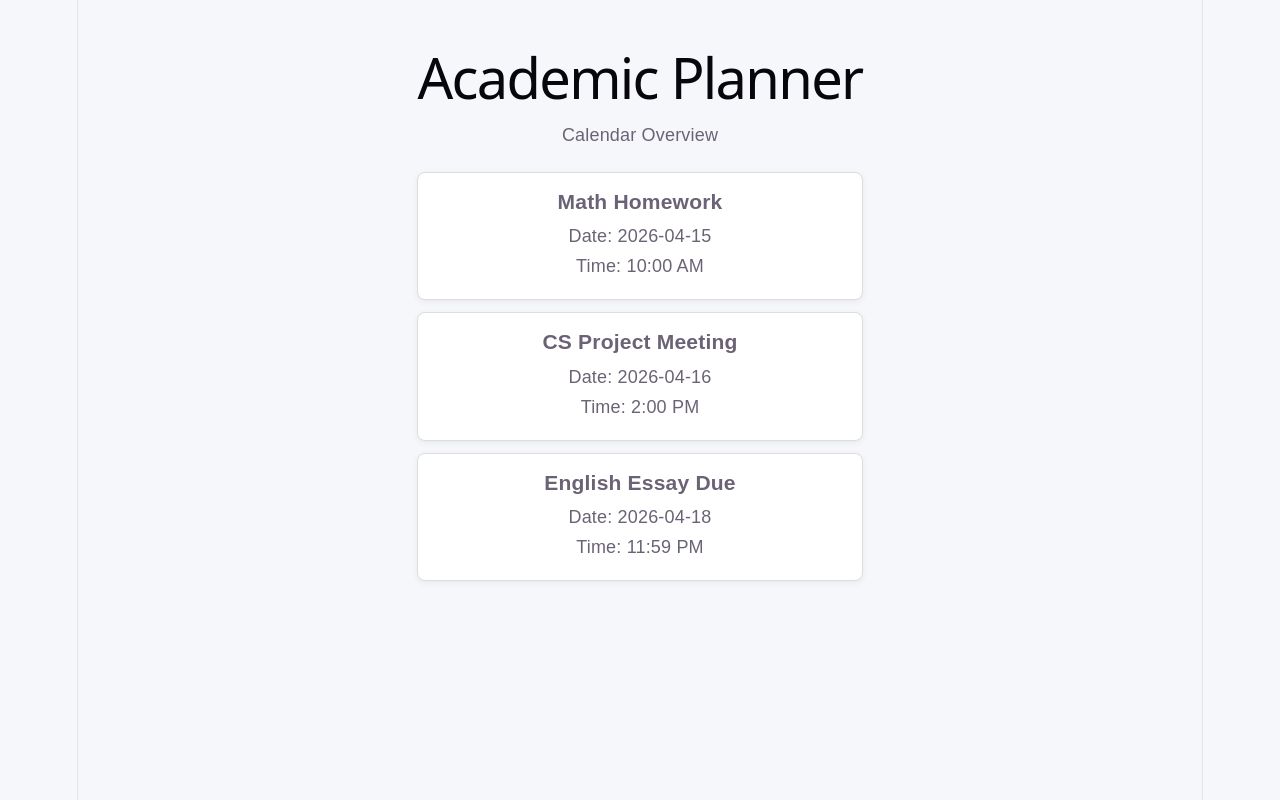
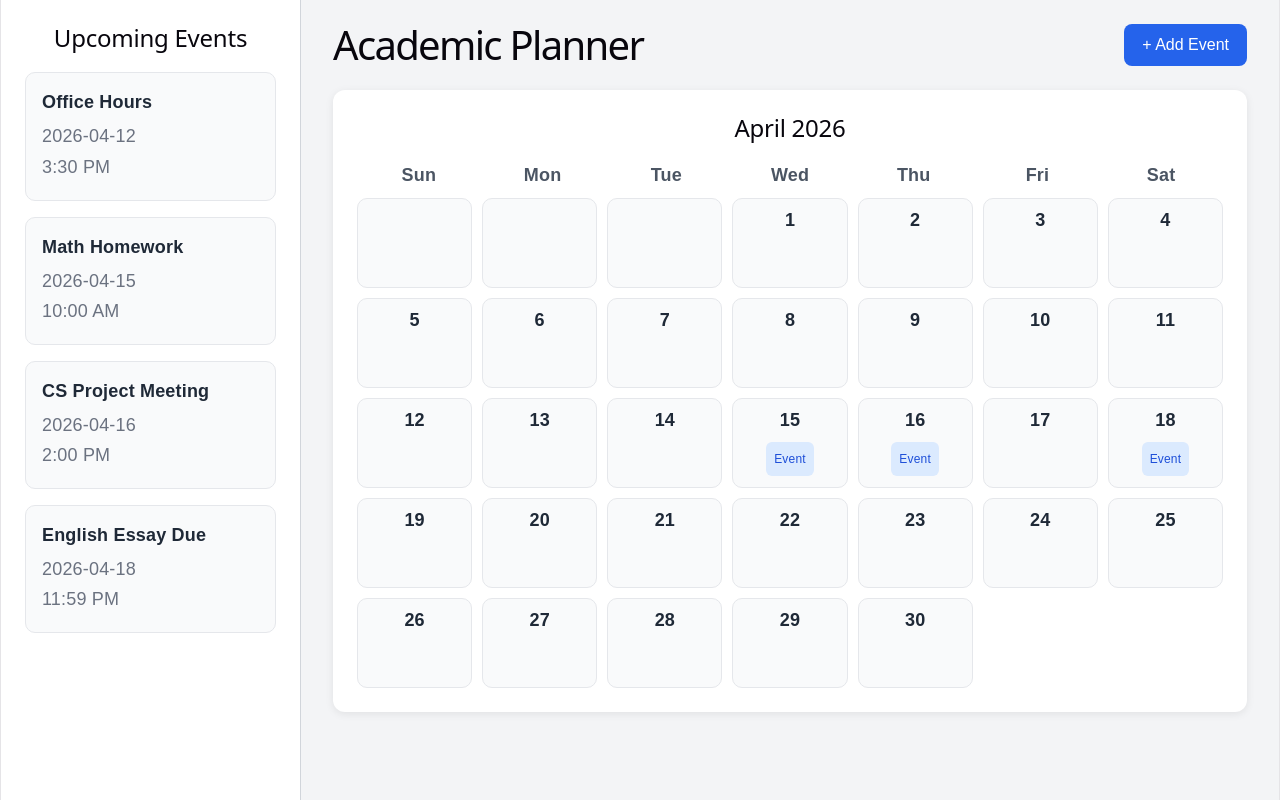
Before and after one commit to DavidFriend2/AcademicPlannerApp, a React app in the folder frontend/: page / in a window 1280 px wide. Built offline with nearby package versions, Linux system fonts and the light colour scheme; the HTML template or start-up script is replaced by a standard one.

Commit message:
Renew the App frontend: new calendar page.

```diff
--- a/frontend/src/App.css
+++ b/frontend/src/App.css
@@ -1,33 +1,138 @@
 body {
   margin: 0;
   font-family: Arial, sans-serif;
-    background-color: #f5f7fb;
+  background-color: #f3f4f6;
+  color: #1f2937;
 }
 
-  .app {
-    max-width: 800px;
-    margin: 0 auto;
-    padding: 32px;
+#root {
+  width: 100%;
+}
+
+.planner-layout {
+  display: flex;
+  min-height: 100vh;
+}
+
+.sidebar {
+  width: 300px;
+  background-color: #ffffff;
+  border-right: 1px solid #d1d5db;
+  padding: 24px;
+  box-sizing: border-box;
+  overflow-y: auto;
+}
+
+.sidebar h2 {
+  margin-top: 0;
+  margin-bottom: 20px;
+  font-size: 24px;
 }
 
 .event-list {
-    margin-top: 24px;
+  display: flex;
+  flex-direction: column;
+  gap: 16px;
 }
 
-  .event-card {
-    background: white;
-    border: 1px solid #ddd;
-    border-radius: 8px;
+.event-item {
+  background-color: #f9fafb;
+  border: 1px solid #e5e7eb;
+  border-radius: 10px;
   padding: 16px;
-    margin-bottom: 12px;
-    box-shadow: 0 2px 6px rgba(0, 0, 0, 0.06);
+  text-align: left;
 }
 
-  .event-card h3 {
+.event-item h3 {
+  margin: 0 0 8px 0;
+  font-size: 18px;
+}
+
+.event-item p {
+  margin: 4px 0;
+  color: #6b7280;
+}
+
+.main-content {
+  flex: 1;
+  padding: 24px 32px;
+  box-sizing: border-box;
+}
+
+.top-bar {
+  display: flex;
+  justify-content: space-between;
+  align-items: center;
+  margin-bottom: 24px;
+}
+
+.top-bar h1 {
+  margin: 0;
+  font-size: 40px;
+}
+
+.add-event-btn {
+  background-color: #2563eb;
+  color: white;
+  border: none;
+  padding: 12px 18px;
+  font-size: 16px;
+  border-radius: 8px;
+  cursor: pointer;
+}
+
+.add-event-btn:hover {
+  background-color: #1d4ed8;
+}
+
+.calendar-section {
+  background-color: #ffffff;
+  border-radius: 12px;
+  padding: 24px;
+  box-shadow: 0 2px 8px rgba(0, 0, 0, 0.08);
+}
+
+.calendar-section h2 {
   margin-top: 0;
+  margin-bottom: 20px;
+}
+
+.calendar-header {
+  display: grid;
+  grid-template-columns: repeat(7, 1fr);
+  text-align: center;
+  font-weight: bold;
+  margin-bottom: 10px;
+  color: #4b5563;
+}
+
+.calendar-grid {
+  display: grid;
+  grid-template-columns: repeat(7, 1fr);
+  gap: 10px;
+}
+
+.calendar-cell,
+.empty-cell {
+  min-height: 90px;
+  background-color: #f9fafb;
+  border: 1px solid #e5e7eb;
+  border-radius: 10px;
+  padding: 8px;
+  box-sizing: border-box;
+}
+
+.day-number {
+  font-weight: bold;
+  display: block;
   margin-bottom: 8px;
 }
 
-  .event-card p {
-    margin: 4px 0;
+.calendar-event-marker {
+  display: inline-block;
+  background-color: #dbeafe;
+  color: #1d4ed8;
+  font-size: 12px;
+  padding: 4px 8px;
+  border-radius: 6px;
 }
--- a/frontend/src/App.jsx
+++ b/frontend/src/App.jsx
@@ -5,25 +5,70 @@ function App() {
     { id: 1, title: 'Math Homework', date: '2026-04-15', time: '10:00 AM' },
     { id: 2, title: 'CS Project Meeting', date: '2026-04-16', time: '2:00 PM' },
     { id: 3, title: 'English Essay Due', date: '2026-04-18', time: '11:59 PM' },
+    { id: 4, title: 'Office Hours', date: '2026-04-12', time: '3:30 PM' },
   ]
 
+  const sortedEvents = [...events].sort((a, b) => {
+    const dateA = new Date(`${a.date} ${a.time}`)
+    const dateB = new Date(`${b.date} ${b.time}`)
+    return dateA - dateB
+  })
+
+  const calendarDays = Array.from({ length: 30 }, (_, i) => i + 1)
+
   return (
-    <div className="app">
-      <h1>Academic Planner</h1>
-      <p>Calendar Overview</p>
+    <div className="planner-layout">
+      <aside className="sidebar">
+        <h2>Upcoming Events</h2>
+        <div className="event-list">
+          {sortedEvents.map((event) => (
+            <div key={event.id} className="event-item">
+              <h3>{event.title}</h3>
+              <p>{event.date}</p>
+              <p>{event.time}</p>
+            </div>
+          ))}
+        </div>
+      </aside>
 
-      <div className="event-list">
-        {events.map((event) => (
-          <div key={event.id} className="event-card">
-            <h3>{event.title}</h3>
-            <p>Date: {event.date}</p>
-            <p>Time: {event.time}</p>
+      <main className="main-content">
+        <div className="top-bar">
+          <h1>Academic Planner</h1>
+          <button className="add-event-btn">+ Add Event</button>
+        </div>
+
+        <section className="calendar-section">
+          <h2>April 2026</h2>
+
+          <div className="calendar-header">
+            <div>Sun</div>
+            <div>Mon</div>
+            <div>Tue</div>
+            <div>Wed</div>
+            <div>Thu</div>
+            <div>Fri</div>
+            <div>Sat</div>
           </div>
-        ))}
-      </div>
+
+          <div className="calendar-grid">
+            <div className="empty-cell"></div>
+            <div className="empty-cell"></div>
+            <div className="empty-cell"></div>
+
+            {calendarDays.map((day) => (
+              <div key={day} className="calendar-cell">
+                <span className="day-number">{day}</span>
+
+                {(day === 15 || day === 16 || day === 18) && (
+                  <div className="calendar-event-marker">Event</div>
+                )}
+              </div>
+            ))}
+          </div>
+        </section>
+      </main>
     </div>
   )
 }
 
-
 export default App
```
Lines whose indentation alone changed are shown as unchanged.
